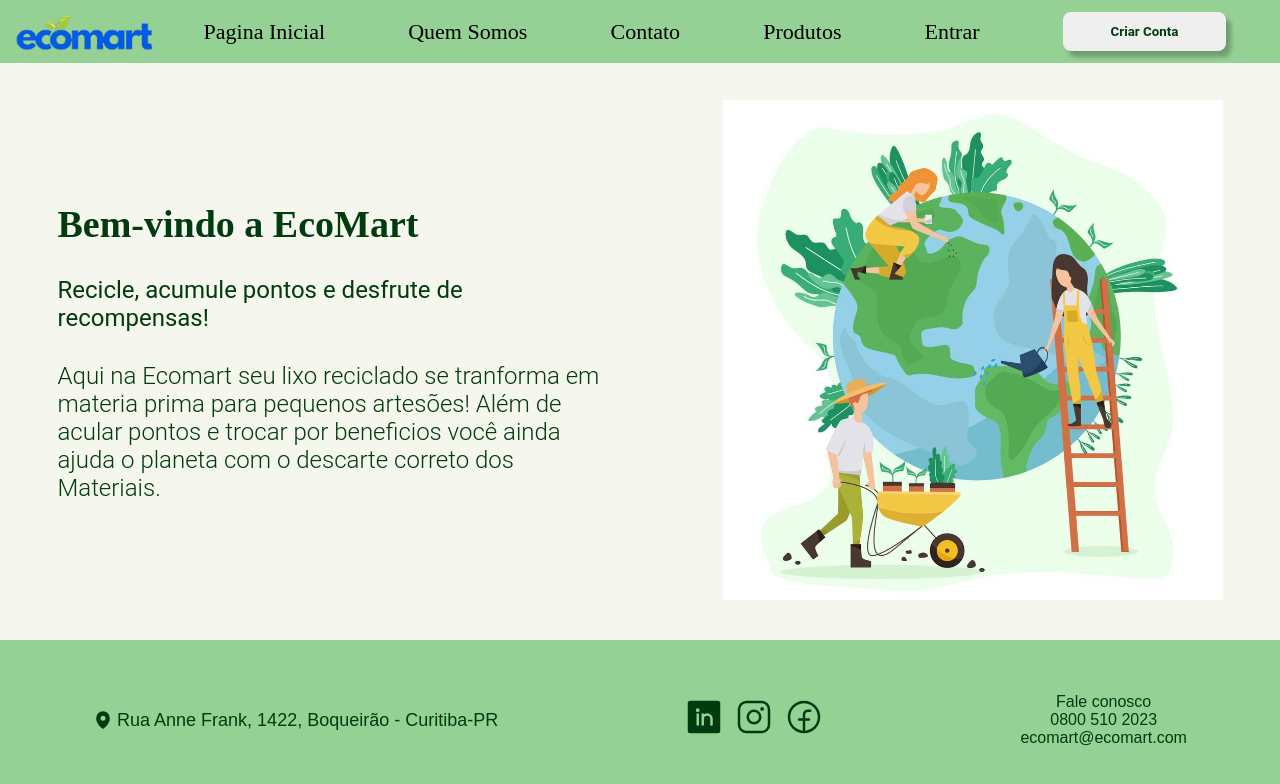
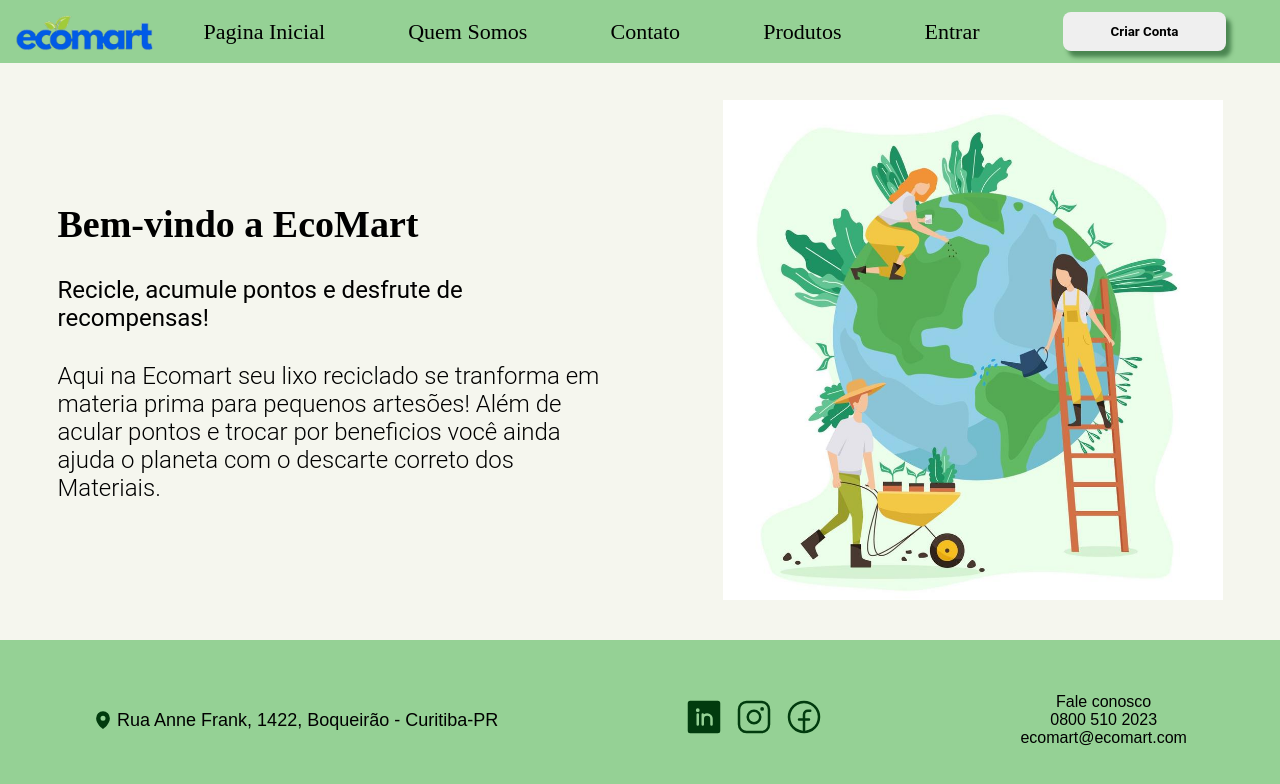
Before and after one commit to Wallace-Lentes/EcoMart, a React (Vite) app: page / in a window 1280 px wide. Shown: the top 784 px of the page. Built offline with nearby package versions, Linux system fonts and the light colour scheme.

Commit message:
fix: estilização da notificação

```diff
--- a/src/components/Notificacao/Notificacao.jsx
+++ b/src/components/Notificacao/Notificacao.jsx
@@ -1,4 +1,5 @@
-import React, { useEffect, useState } from 'react'
+import React, { useEffect } from 'react'
+import styled from 'styled-components'
 
     const Notificacao = ({ taAberto, fecharNotificacao }) => {
         useEffect(() => {
@@ -10,8 +11,29 @@ import React, { useEffect, useState } from 'react'
         }, [taAberto])
 
     return (
-        <div> Notificação </div>
+        <StyleNotificacao> Troque na unidade mais próxima </StyleNotificacao>
   )
 }
 
 export default Notificacao
+
+const StyleNotificacao = styled.div`
+  width: fit-content;
+  padding: 12px 24px;
+  display: flex;
+  justify-content: space-between;
+  align-items: center;
+  position: absolute;
+  top: 10vh;
+  left: 50%;
+  border: 2px solid ${props => props.theme.green00};
+  border-radius: 8px;
+  box-shadow:  6px 6px 5px #013B0E80;
+  background: #F5F6EE;
+  color: ${props => props.theme.green500};
+
+  &.sucesso{
+    color: ${props => props.theme.green400};
+  }
+
+`
--- a/src/components/common/Button/Button.jsx
+++ b/src/components/common/Button/Button.jsx
@@ -11,7 +11,7 @@ const Button = ({ texto, variant, width, onClick }) => {
 const StyleButton = styled.button`
   width:auto;
   border-radius: 8px;
-  box-shadow: 5px 6px 4px 0px rgba(0, 0, 0, 0.25);
+  box-shadow: 5px 6px 4px 0px #013B0E80;
   padding: 12px 48px;
   align-items: center;
   font-weight: 650;
--- a/src/style/GlobalStyle.js
+++ b/src/style/GlobalStyle.js
@@ -6,7 +6,7 @@ export const GlobalStyle = createGlobalStyle`
   padding: 0;
   box-sizing: border-box;
   font-family:  'Roboto', sans-serif;
-  color:#013B0E ;
+
 }
 
 html,body,
--- a/src/style/theme.js
+++ b/src/style/theme.js
@@ -1,4 +1,6 @@
 export const tema = {
     red400: '#ff0000',
-    green400: '#95d195'
+    green400: '#95d195',
+    green500:"#013B0E;",
+    bege50:"#F5F6EE"
   }
```
